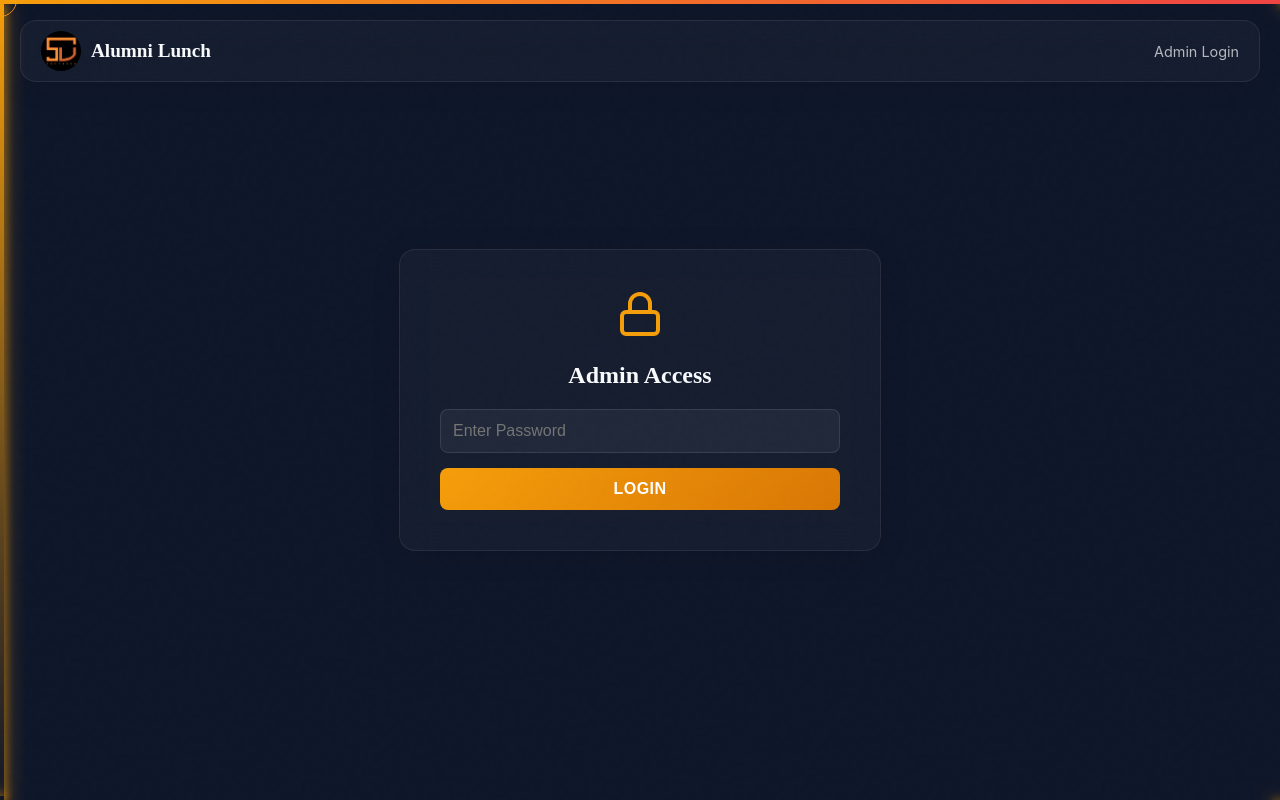
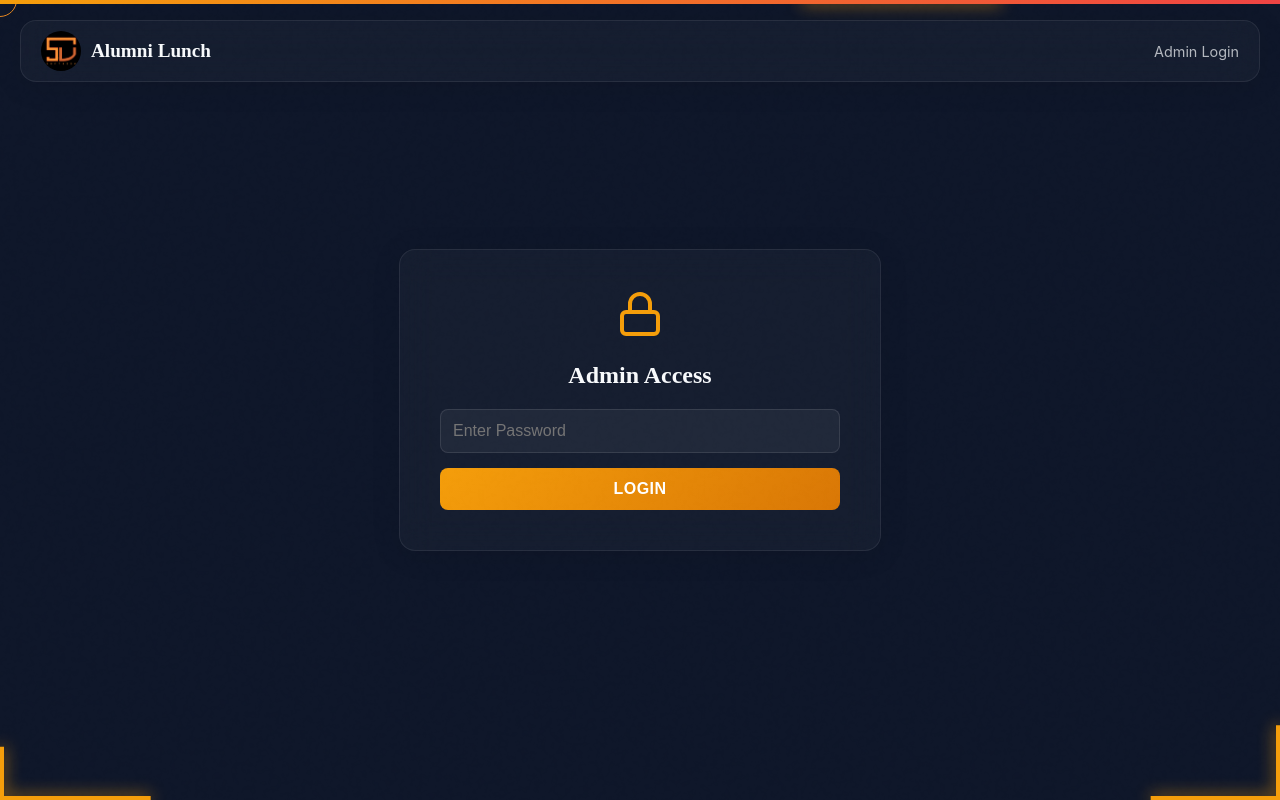
Before and after one commit to SaadAbdullah72/alumini-lunch, a React (Vite) app: page /admin in a window 1280 px wide. Built offline with nearby package versions, Linux system fonts and the light colour scheme; no server answers; the HTML template or start-up script is replaced by a standard one.

Commit message:
fix: optimize snake border performance and add security hardening (anti-xss, anti-brute force)

```diff
--- a/index.html
+++ b/index.html
@@ -6,7 +6,7 @@
   <link rel="icon" type="image/svg+xml" href="/vite.svg" />
   <meta name="viewport" content="width=device-width, initial-scale=1.0" />
   <meta http-equiv="Content-Security-Policy"
-    content="default-src 'self'; script-src 'self' 'unsafe-inline' 'unsafe-eval'; style-src 'self' 'unsafe-inline' https://fonts.googleapis.com; font-src 'self' https://fonts.gstatic.com; img-src 'self' data: https: blob: https://res.cloudinary.com; media-src 'self' data: https: blob: https://res.cloudinary.com; connect-src 'self' https:; frame-src 'self' https://www.youtube.com https://instagram.com https://www.instagram.com https://res.cloudinary.com;">
+    content="default-src 'self'; script-src 'self' 'unsafe-inline' https://www.youtube.com; style-src 'self' 'unsafe-inline' https://fonts.googleapis.com; font-src 'self' https://fonts.gstatic.com; img-src 'self' data: https://res.cloudinary.com; frame-src 'self' https://www.youtube.com; connect-src 'self' https://api.jsonbin.io;">
   <title>alumini-lunch</title>
 </head>
 
--- a/src/components/SnakeBorder.jsx
+++ b/src/components/SnakeBorder.jsx
@@ -4,12 +4,21 @@ import '../styles/SnakeBorder.css';
 const SnakeBorder = () => {
     return (
         <div className="snake-border-container">
-            <span></span>
-            <span></span>
-            <span></span>
-            <span></span>
+            <svg width="100%" height="100%" preserveAspectRatio="none">
+                <rect
+                    x="2"
+                    y="2"
+                    width="calc(100% - 4px)"
+                    height="calc(100% - 4px)"
+                    fill="none"
+                    stroke="var(--accent-color)"
+                    strokeWidth="4"
+                    className="snake-rect"
+                />
+            </svg>
         </div>
     );
 };
 
+
 export default SnakeBorder;
--- a/src/context/AdminContext.jsx
+++ b/src/context/AdminContext.jsx
@@ -124,10 +124,33 @@ export const AdminProvider = ({ children }) => {
         loadSettings();
     }, []);
 
+    const [loginAttempts, setLoginAttempts] = useState(0);
+    const [lockoutTime, setLockoutTime] = useState(0);
+
+    // Security Sanitizer
+    const sanitize = (val) => {
+        if (typeof val !== 'string') return val;
+        return val
+            .replace(/<script.*?>.*?<\/script>/gi, '') // Remove scripts
+            .replace(/[&<>"']/g, (m) => ({
+                '&': '&amp;', '<': '&lt;', '>': '&gt;',
+                '"': '&quot;', "'": '&#39;'
+            }[m])) // Escape HTML
+            .slice(0, 1000); // Length limit
+    };
+
     // Save changes
     const updateSettings = async (newSettings) => {
+        // Build sanitized settings
+        const sanitized = {};
+        Object.keys(newSettings).forEach(key => {
+            sanitized[key] = sanitize(newSettings[key]);
+        });
+
         // Enforce hardcoded logo
-        const settingsToProcess = { ...newSettings, logo: HARDCODED_LOGO };
+        const settingsToProcess = { ...sanitized, logo: HARDCODED_LOGO };
+
+        // ... rest of the logic
 
         // 1. Separate video if it's a large data URL
         let settingsToSave = { ...settingsToProcess };
@@ -166,14 +189,29 @@ export const AdminProvider = ({ children }) => {
     };
 
     const login = (password) => {
+        // Check lockout
+        if (Date.now() < lockoutTime) {
+            alert(`Too many attempts. Please wait ${Math.ceil((lockoutTime - Date.now()) / 1000)} seconds.`);
+            return false;
+        }
+
         const hash = import.meta.env.VITE_ADMIN_PASSWORD_HASH;
         if (bcrypt.compareSync(password, hash)) {
             setIsAuthenticated(true);
+            setLoginAttempts(0);
             sessionStorage.setItem('adminAuth', 'true');
             return true;
+        } else {
+            const newAttempts = loginAttempts + 1;
+            setLoginAttempts(newAttempts);
+            if (newAttempts >= 5) {
+                setLockoutTime(Date.now() + 30000); // 30s lockout
+                setLoginAttempts(0);
+            }
+            return false;
         }
-        return false;
     };
+
 
     const logout = () => {
         setIsAuthenticated(false);
--- a/src/styles/SnakeBorder.css
+++ b/src/styles/SnakeBorder.css
@@ -9,94 +9,25 @@
     overflow: hidden;
 }
 
-.snake-border-container span {
-    position: absolute;
-    display: block;
+.snake-rect {
+    stroke-dasharray: 200 1000;
+    stroke-dashoffset: 0;
+    animation: snake-move 6s linear infinite;
+    filter: drop-shadow(0 0 8px var(--accent-color));
+    will-change: stroke-dashoffset;
 }
 
-.snake-border-container span:nth-child(1) {
-    top: 0;
-    left: -100%;
-    width: 100%;
-    height: 4px;
-    background: linear-gradient(90deg, transparent, var(--accent-color));
-    animation: snake-top 4s linear infinite;
-    box-shadow: 0 0 10px var(--accent-color), 0 0 20px var(--accent-color);
-}
-
-.snake-border-container span:nth-child(2) {
-    top: -100%;
-    right: 0;
-    width: 4px;
-    height: 100%;
-    background: linear-gradient(180deg, transparent, var(--accent-color));
-    animation: snake-right 4s linear infinite;
-    animation-delay: 1s;
-    box-shadow: 0 0 10px var(--accent-color), 0 0 20px var(--accent-color);
-}
-
-.snake-border-container span:nth-child(3) {
-    bottom: 0;
-    right: -100%;
-    width: 100%;
-    height: 4px;
-    background: linear-gradient(270deg, transparent, var(--accent-color));
-    animation: snake-bottom 4s linear infinite;
-    animation-delay: 2s;
-    box-shadow: 0 0 10px var(--accent-color), 0 0 20px var(--accent-color);
-}
-
-.snake-border-container span:nth-child(4) {
-    bottom: -100%;
-    left: 0;
-    width: 4px;
-    height: 100%;
-    background: linear-gradient(360deg, transparent, var(--accent-color));
-    animation: snake-left 4s linear infinite;
-    animation-delay: 3s;
-    box-shadow: 0 0 10px var(--accent-color), 0 0 20px var(--accent-color);
-}
-
-@keyframes snake-top {
-    0% {
-        left: -100%;
+@keyframes snake-move {
+    from {
+        stroke-dashoffset: 1200;
     }
 
-    50%,
-    100% {
-        left: 100%;
+    to {
+        stroke-dashoffset: 0;
     }
 }
 
-@keyframes snake-right {
-    0% {
-        top: -100%;
-    }
-
-    50%,
-    100% {
-        top: 100%;
-    }
+/* Remove old span animations */
+.snake-border-container span {
+    display: none;
 }
-
-@keyframes snake-bottom {
-    0% {
-        right: -100%;
-    }
-
-    50%,
-    100% {
-        right: 100%;
-    }
-}
-
-@keyframes snake-left {
-    0% {
-        bottom: -100%;
-    }
-
-    50%,
-    100% {
-        bottom: 100%;
-    }
-}
```
